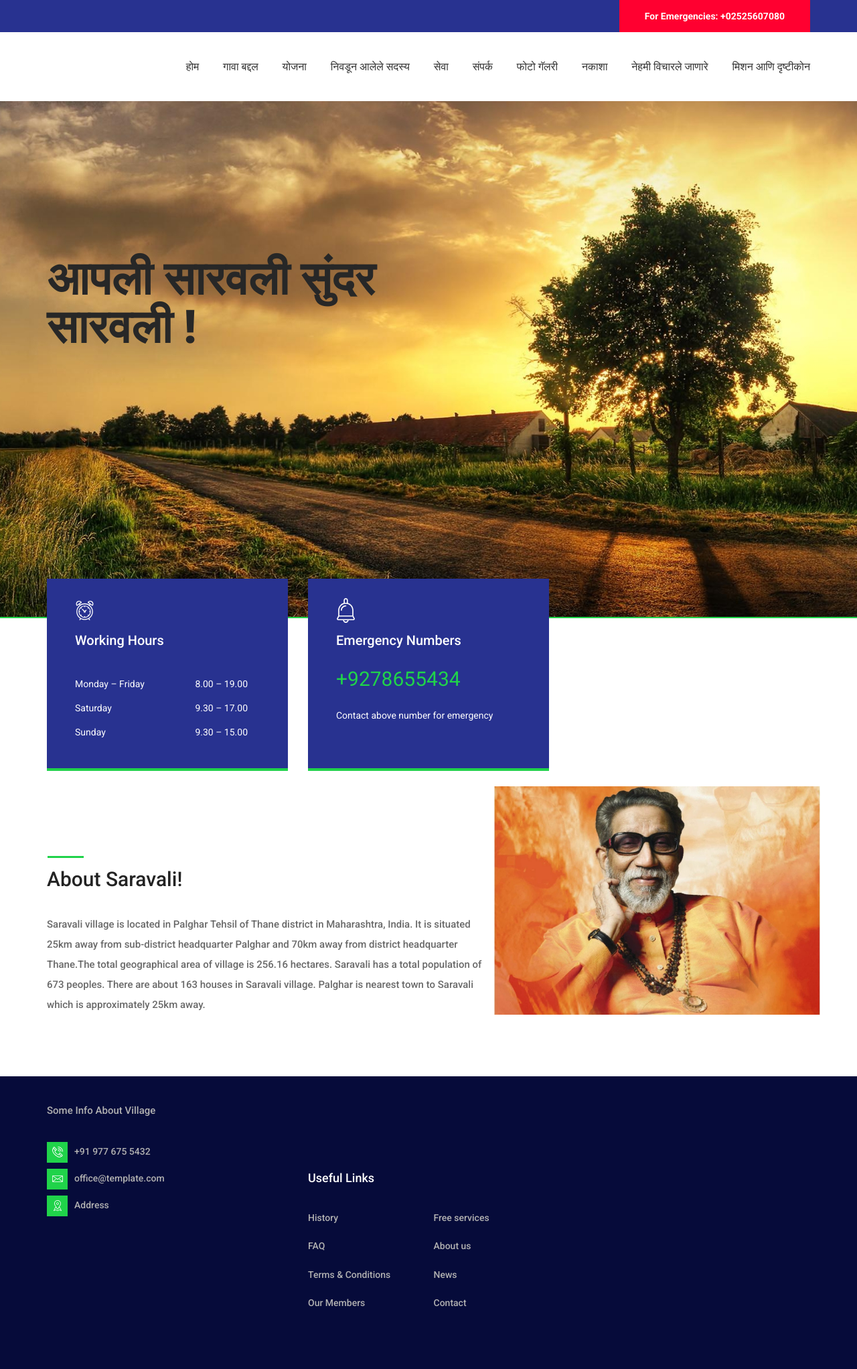
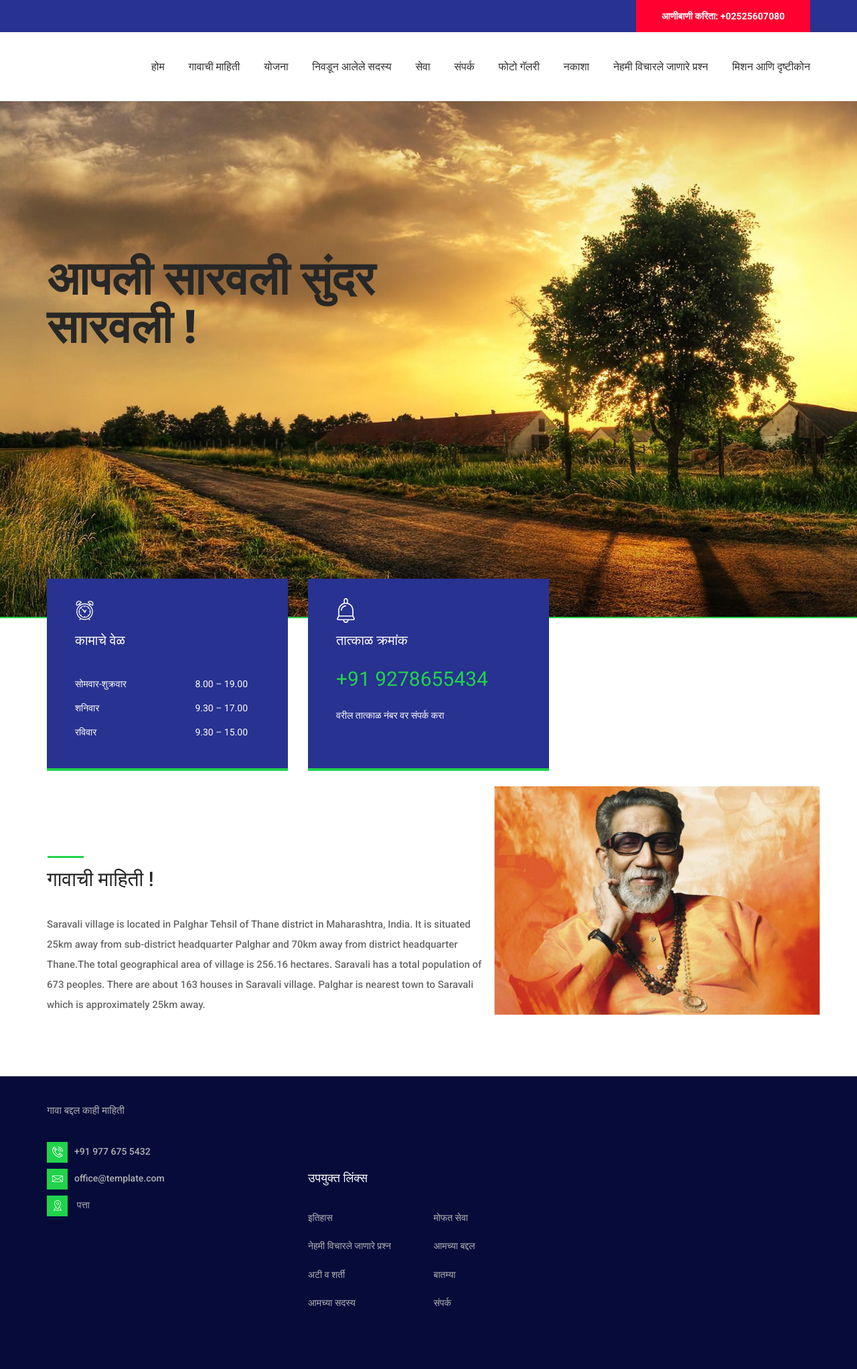
Before and after one commit to rohitpythoncoding/grampanchayat, a Django app: page /map/ in a window 1280 px wide. Shown: the whole page at 67% size. Run offline with Django 3.2, Linux system fonts and the light colour scheme; some libraries are stand-ins or nearby versions.

Commit message:
Changes for Marathi

```diff
--- a/grampanchayatSaravali/templates/grampanchayatSaravali/index.html
+++ b/grampanchayatSaravali/templates/grampanchayatSaravali/index.html
@@ -40,7 +40,7 @@
 						<div class="top_bar_content d-flex flex-row align-items-center justify-content-start">
 							<!--<div class="top_bar_item">Saravali Grampanchayat</a></div>-->
 							<!--<div class="top_bar_item"><a href="#">Request an Appointment</a></div>-->
-							<div class="emergencies  d-flex flex-row align-items-center justify-content-start ml-auto">For Emergencies: +02525607080</div>
+							<div class="emergencies  d-flex flex-row align-items-center justify-content-start ml-auto">{% if request.session.lang == "en" %}For Emergencies{% else %}आणीबाणी करिता{% endif %}: +02525607080</div>
 						</div>
 
 					</div>
@@ -58,52 +58,52 @@
 								<ul>
 									<li>
 										<a href="{% url 'home' %}">
-											{% if request.session.lang == "en" %}Home{% else %}होम{% endif %}
+											{% if request.session.lang == "en" %}Home {% else %}होम {% endif %}
 										</a>
 									</li>
 									<li>
 										<a href="{% url 'aboutVillage' %}">
-											{% if request.session.lang == "en" %}About Village{% else %}गावा बद्दल{% endif %}
+											{% if request.session.lang == "en" %}About Village {% else %}गावाची माहिती {% endif %}
 										</a>
 									</li>
 									<li>
 										<a href="{% url 'schemes' %}">
-											{% if request.session.lang == "en" %}Schemes{% else %}योजना{% endif %}
+											{% if request.session.lang == "en" %}Schemes {% else %}योजना {% endif %}
 										</a>
 									</li>
 									<li>
 										<a href="{% url 'electedMember' %}">
-											{% if request.session.lang == "en" %}Elected Members{% else %}निवडून आलेले सदस्य{% endif %}
+											{% if request.session.lang == "en" %}Elected Members {% else %}निवडून आलेले सदस्य {% endif %}
 										</a>
 									</li>
 									<li>
 										<a href="{% url 'services' %}">
-											{% if request.session.lang == "en" %}Services{% else %}सेवा {% endif %}
+											{% if request.session.lang == "en" %}Services {% else %}सेवा {% endif %}
 										</a>
 									</li>
 									<li>
 										<a href="{% url 'contact' %}">
-											{% if request.session.lang == "en" %}Contact{% else %}संपर्क{% endif %}
+											{% if request.session.lang == "en" %}Contact {% else %}संपर्क {% endif %}
 										</a>
 									</li>
 									<li>
 										<a href="{% url 'photoGallery' %}">
-											{% if request.session.lang == "en" %}Photo Gallery{% else %}फोटो गॅलरी{% endif %}
+											{% if request.session.lang == "en" %}Photo Gallery {% else %}फोटो गॅलरी {% endif %}
 										</a>
 									</li>
 									<li>
 										<a href="{% url 'map' %}">
-											{% if request.session.lang == "en" %}Map{% else %}नकाशा{% endif %}
+											{% if request.session.lang == "en" %}Map {% else %}नकाशा {% endif %}
 										</a>
 									</li>
 									<li>
 										<a href="{% url 'faq' %}">
-											{% if request.session.lang == "en" %}FAQ{% else %}नेहमी विचारले जाणारे{% endif %}
+											{% if request.session.lang == "en" %}FAQ {% else %}नेहमी विचारले जाणारे प्रश्न{% endif %}
 										</a>
 									</li>
 									<li>
 										<a href="{% url 'missionVision' %}">
-											{% if request.session.lang == "en" %}Mission&Vision{% else %}मिशन आणि दृष्टीकोन{% endif %}
+											{% if request.session.lang == "en" %}Mission&Vision {% else %}मिशन आणि दृष्टीकोन {% endif %}
 										</a>
 									</li>
 								</ul>
@@ -264,19 +264,27 @@
 				<div class="col-lg-4 box_col">
 					<div class="box working_hours">
 						<div class="box_icon d-flex flex-column align-items-start justify-content-center"><div style="width:29px; height:29px;"><img src="{%static 'images/alarm-clock.svg'%}" alt=""></div></div>
-						<div class="box_title">Working Hours</div>
+						<div class="box_title">
+							{% if request.session.lang == "en" %}Working Hours {% else %}कामाचे वेळ {% endif %}
+						</div>
 						<div class="working_hours_list">
 							<ul>
 								<li class="d-flex flex-row align-items-center justify-content-start">
-									<div>Monday – Friday</div>
+									<div>
+										{% if request.session.lang == "en" %}Monday – Friday {% else %}सोमवार-शुक्रवार {% endif %}
+									</div>
 									<div class="ml-auto">8.00 – 19.00</div>
 								</li>
 								<li class="d-flex flex-row align-items-center justify-content-start">
-									<div>Saturday</div>
+									<div>
+										{% if request.session.lang == "en" %}Saturday {% else %}शनिवार {% endif %}
+									</div>
 									<div class="ml-auto">9.30 – 17.00</div>
 								</li>
 								<li class="d-flex flex-row align-items-center justify-content-start">
-									<div>Sunday</div>
+									<div>
+										{% if request.session.lang == "en" %}Sunday {% else %}रविवार {% endif %}
+									</div>
 									<div class="ml-auto">9.30 – 15.00</div>
 								</li>
 							</ul>
@@ -297,9 +305,9 @@
 				<div class="col-lg-4 box_col">
 					<div class="box box_emergency">
 						<div class="box_icon d-flex flex-column align-items-start justify-content-center"><div style="width: 37px; height:37px; margin-left:-4px;"><img src="{%static 'images/bell.svg'%}" alt=""></div></div>
-						<div class="box_title">Emergency Numbers</div>
-						<div class="box_phone">+9278655434</div>
-						<div class="box_emergency_text">Contact above number for emergency</div>
+						<div class="box_title">{% if request.session.lang == "en" %}Emergency Numbers {% else %}तात्काळ क्रमांक {% endif %}</div>
+						<div class="box_phone">+91 9278655434</div>
+						<div class="box_emergency_text">{% if request.session.lang == "en" %}Contact above number for emergency {% else %}वरील तात्काळ नंबर वर संपर्क करा{% endif %}</div>
 					</div>
 				</div>
 
@@ -316,7 +324,8 @@
 				<!-- About Content -->
 				<div class="col-lg-7">
 					<div class="about_content">
-						<div class="section_title"><h2>About Saravali!</h2></div>
+						<div class="section_title">
+							<h2>{% if request.session.lang == "en" %}About Saravali! {% else %}गावाची माहिती ! {% endif %}</h2></div>
 						<div class="about_text">
 							<p>Saravali village is located in Palghar Tehsil of Thane district in Maharashtra, India. It is situated 25km away from sub-district headquarter Palghar and 70km away from district headquarter Thane.The total geographical area of village is 256.16 hectares. Saravali has a total population of 673 peoples. There are about 163 houses in Saravali village. Palghar is nearest town to Saravali which is approximately 25km away.</p>
 						</div>
@@ -525,12 +534,14 @@
 								</a>
 							</div>-->
 							<div class="footer_about_text">
-								<p>Some Info About Village</p>
+								<p>{% if request.session.lang == "en" %}Some Info About Village{% else %}गावा बद्दल काही माहिती{% endif %}</p>
 							</div>
 							<ul class="footer_about_list">
 								<li><div class="footer_about_icon"><img src="{%static 'images/phone-call.svg'%}" alt=""></div><span>+91 977 675 5432</span></li>
 								<li><div class="footer_about_icon"><img src="{%static 'images/envelope.svg'%}" alt=""></div><span>office@template.com</span></li>
-								<li><div class="footer_about_icon"><img src="{%static 'images/placeholder.svg'%}" alt=""></div><span>Address</span></li>
+								<li><div class="footer_about_icon"><img src="{%static 'images/placeholder.svg'%}" alt=""></div>
+									<span>{% if request.session.lang == "en" %}Address{% else %}पत्ता{% endif %}</span>
+								</li>
 							</ul>
 						</div>
 					</div>
@@ -538,18 +549,18 @@
 					<!-- Footer - Links -->
 					<div class="col-lg-4 footer_col">
 						<div class="footer_links footer_column">
-							<div class="footer_title">Useful Links</div>
+							<div class="footer_title">{% if request.session.lang == "en" %}Useful Links{% else %}उपयुक्त लिंक्स{% endif %}</div>
 							<ul>
-								<li><a href="#">History</a></li>
-								<li><a href="#">FAQ</a></li>
+								<li><a href="#">{% if request.session.lang == "en" %}History{% else %}इतिहास{% endif %}</a></li>
+								<li><a href="#">{% if request.session.lang == "en" %}FAQ{% else %}नेहमी विचारले जाणारे प्रश्न{% endif %}</a></li>
 								<!--<li><a href="#">Apply for a Job</a></li>-->
-								<li><a href="#">Terms & Conditions</a></li>
-								<li><a href="#">Our Members</a></li>
+								<li><a href="#">{% if request.session.lang == "en" %}Terms & Conditions{% else %}अटी व शर्ती{% endif %}</a></li>
+								<li><a href="#">{% if request.session.lang == "en" %}Our Members{% else %}आमच्या सदस्य{% endif %}</a></li>
 
-								<li><a href="#">Free services</a></li>
-								<li><a href="#">About us</a></li>
-								<li><a href="#">News</a></li>
-								<li><a href="#">Contact</a></li>
+								<li><a href="#">{% if request.session.lang == "en" %}Free services{% else %}मोफत सेवा{% endif %}</a></li>
+								<li><a href="#">{% if request.session.lang == "en" %}About us{% else %}आमच्या बद्दल{% endif %}</a></li>
+								<li><a href="#">{% if request.session.lang == "en" %}News{% else %}बातम्या{% endif %}</a></li>
+								<li><a href="#">{% if request.session.lang == "en" %}Contact{% else %}संपर्क{% endif %}</a></li>
 
 
 							</ul>
--- a/grampanchayatSaravali/views.py
+++ b/grampanchayatSaravali/views.py
@@ -3,7 +3,7 @@ from django.shortcuts import render
 
 def welcome(request):
     request.session['lang'] = 'marathi'
-    return render(request, 'grampanchayatSaravali/index.html', {'a': a})
+    return render(request, 'grampanchayatSaravali/index.html')
 
 
 def home(request):
```
